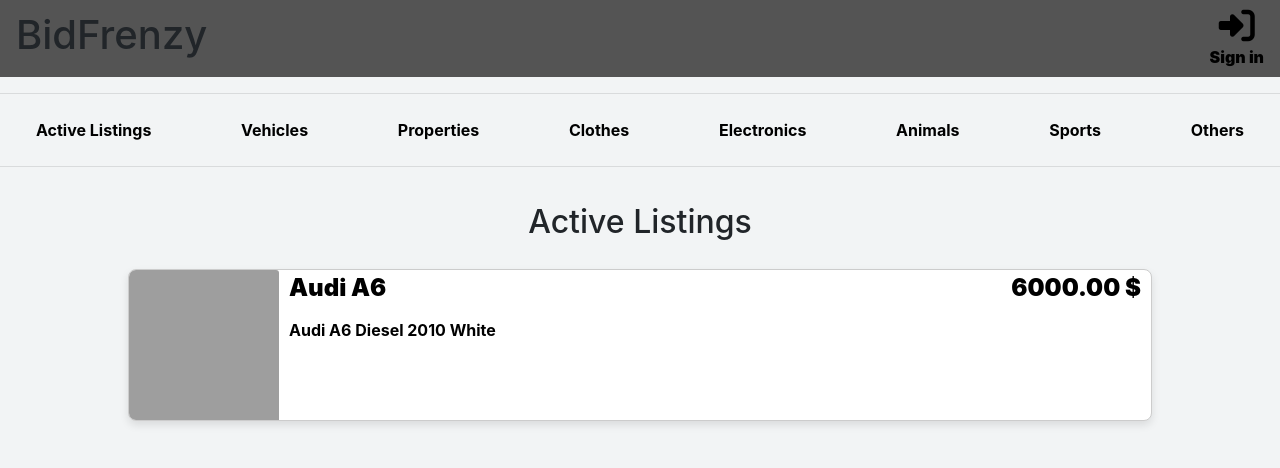
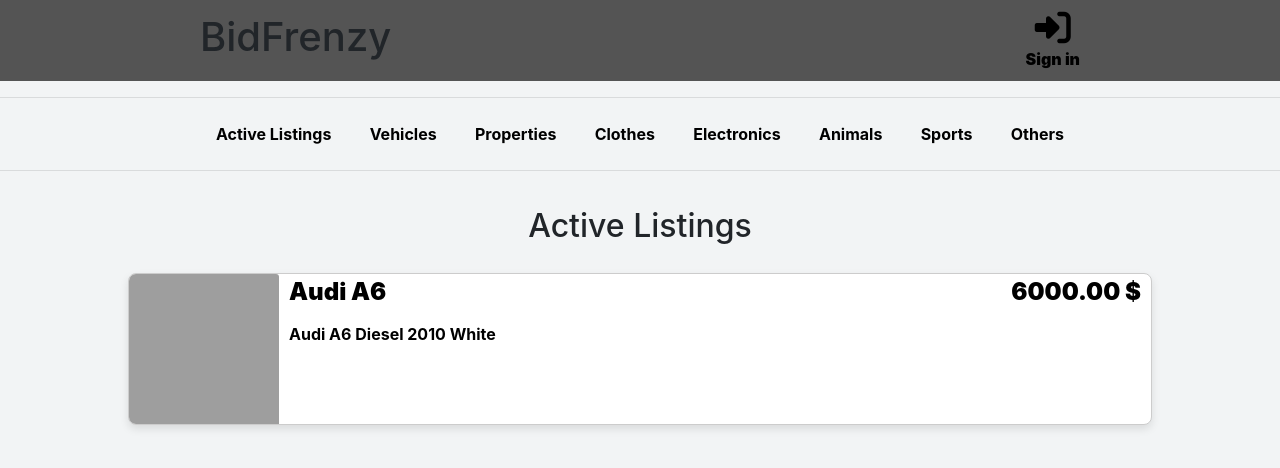
Before and after one commit to RipClaw15/Auctions, a Django app: page / in a window 1280 px wide. Shown: the top 468 px of the page. Run offline with Django 3.2, Linux system fonts and the light colour scheme; data comes from the database, SQL or seed files in the repository; some libraries are stand-ins or nearby versions; grey boxes are pictures that could not be loaded.

Commit message:
nav padding 200

```diff
--- a/auctions/static/auctions/styles.css
+++ b/auctions/static/auctions/styles.css
@@ -26,7 +26,7 @@
   padding: 0;
   display:flex;
   justify-content:space-between;
-  padding:0px 20px;
+  padding:0px 200px;
 }
 
 .nav li {
@@ -44,6 +44,9 @@
   color: black;
   font-weight:bold;
   text-decoration: none;
+}
+.navbar {
+  padding:10px 200px;
 }
 
 
```
